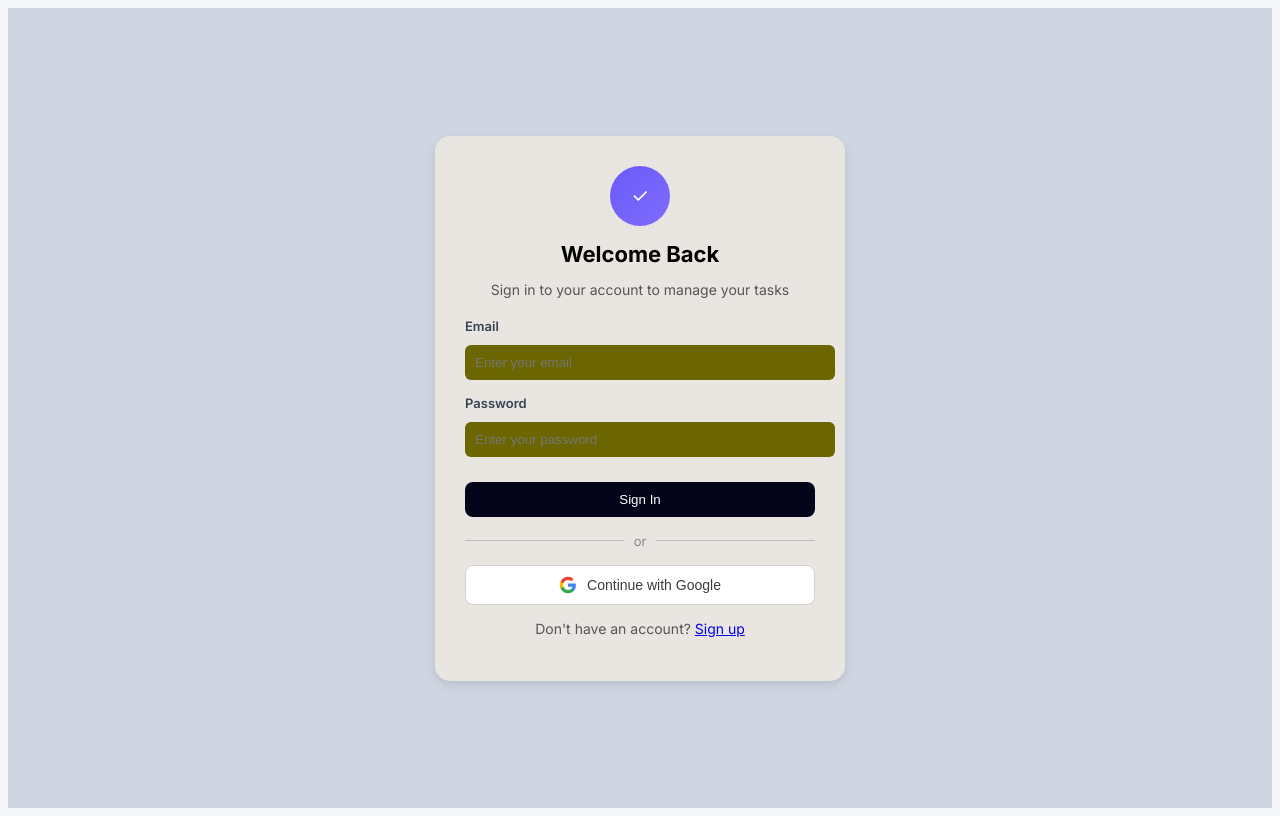
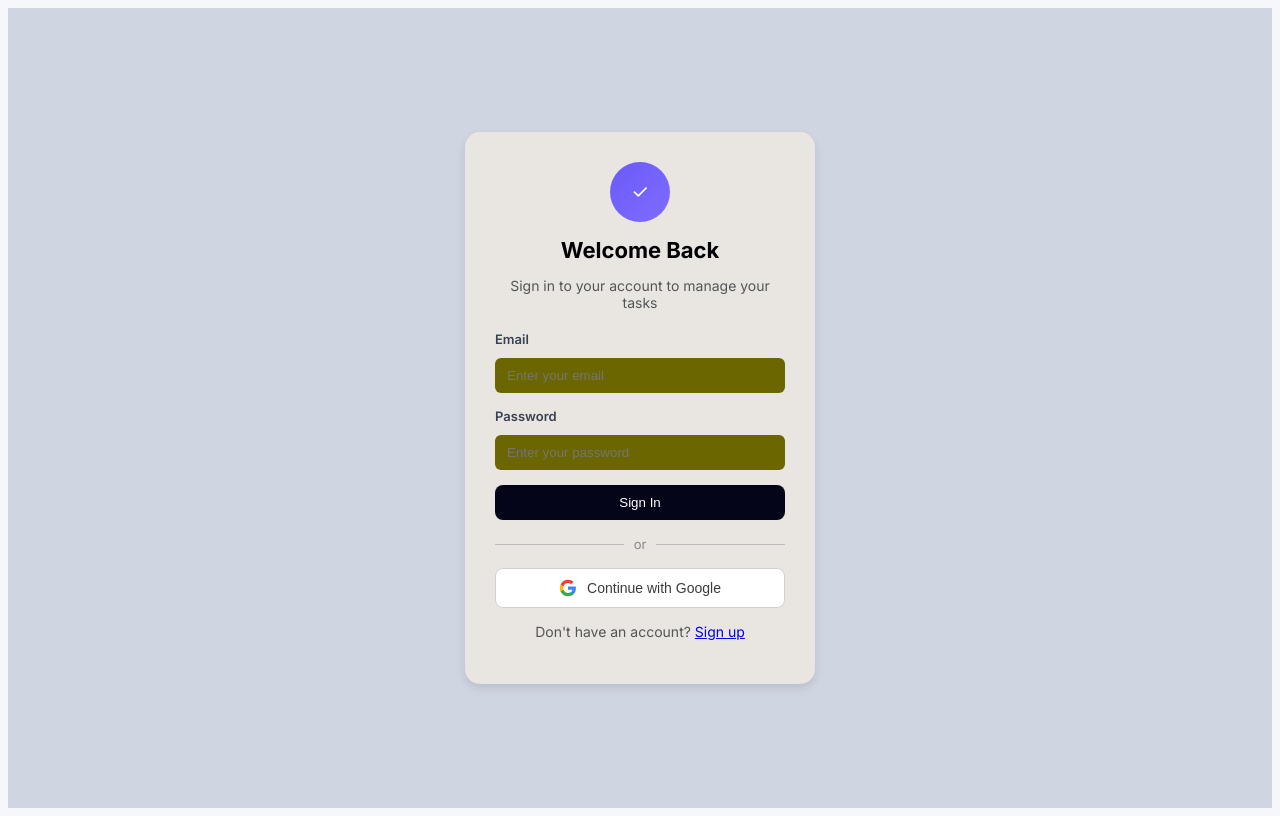
Before and after one commit to probablynotvaish/task-management-system, a React (Vite) app in the folder frontend/: page / in a window 1280 px wide. Built offline with nearby package versions, Linux system fonts and the light colour scheme; no server answers.

Commit message:
fix: align login form components

```diff
--- a/frontend/src/pages/login.css
+++ b/frontend/src/pages/login.css
@@ -1,3 +1,7 @@
+*, *::before, *::after {
+  box-sizing: border-box;
+}
+
 /* Full background */
 .login-container {
   height: 100vh;
@@ -15,6 +19,7 @@
   border-radius: 15px;
   text-align: center;
   box-shadow: 0 4px 10px rgba(0, 0, 0, 0.1);
+  box-sizing: border-box;
 }
 
 /* Top icon */
@@ -59,18 +64,21 @@
 /* Inputs */
 .form-group input {
   width: 100%;
-  padding: 10px;
+  display: block;
+  padding: 10px 12px;
   margin-top: 5px;
   border-radius: 6px;
   border: none;
-  background-color: #6b6600; /* olive color */
+  background-color: #6b6600;
   color: white;
   outline: none;
+  box-sizing: border-box;
 }
 
 /* Button */
 .login-btn {
   width: 100%;
+  display: block;
   padding: 10px;
   margin-top: 10px;
   background-color: #05051a;
@@ -78,6 +86,7 @@
   border: none;
   border-radius: 8px;
   cursor: pointer;
+  box-sizing: border-box;
 }
 
 .login-btn:hover {
@@ -117,8 +126,9 @@
 /* Google OAuth button */
 .google-btn {
   width: 100%;
+  display: flex;
+  box-sizing: border-box;
   padding: 10px 16px;
-  display: flex;
   align-items: center;
   justify-content: center;
   gap: 10px;
```
